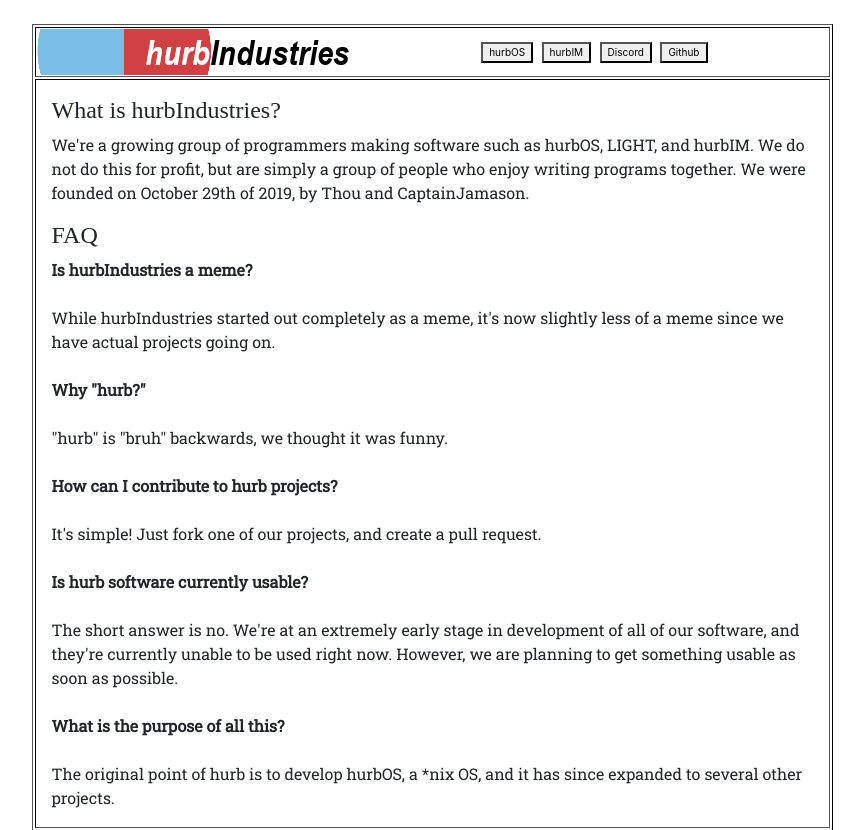
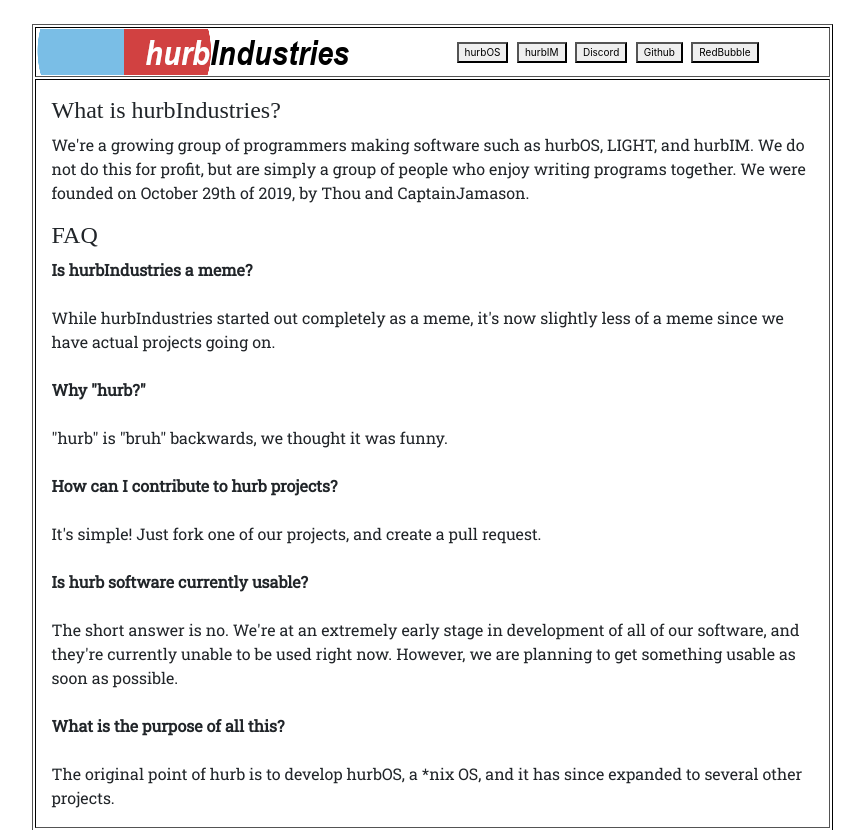
Before and after one commit to hurbOS/hurbSite, a PHP site: page / in a window 1280 px wide. Shown: the top 830 px of the page, without its empty margins (208-1072 px from the left). Run offline with PHP 8.4, Linux system fonts and the light colour scheme; some web fonts are replaced.

Commit message:
Redbubble link

```diff
--- a/index.css
+++ b/index.css
@@ -74,5 +74,5 @@ td{
   font-size:10px;
   display:inline;
   margin-top:12.5px;
-  margin-right:120px;
+  margin-right:69px;
 }
--- a/index.html
+++ b/index.html
@@ -38,7 +38,8 @@
                 <a href="webpages/hurbOS.html"><button>hurbOS</button></a><p class="sp">  &nbsp;  </p>
   		          <a href="webpages/hurbIM.html"><button>hurbIM</button></a><p class="sp">  &nbsp;  </p>
   		          <a href="https://discord.gg/GKdZwRa" target="_blank"><button>Discord</button></a><p class="sp">  &nbsp;  </p>
-  		          <a href="https://github.com/hurbOS" target="_blank"><button>Github</button></a><p class="sp"></p>
+  		          <a href="https://github.com/hurbOS" target="_blank"><button>Github</button></a><p class="sp">  &nbsp;  </p>
+                <a href="https://www.redbubble.com/people/hurbIndustries/shop" target="_blank"><button>RedBubble</button></a><p class="sp"></p>
               </div>
             </td>
 	          <td>
```
